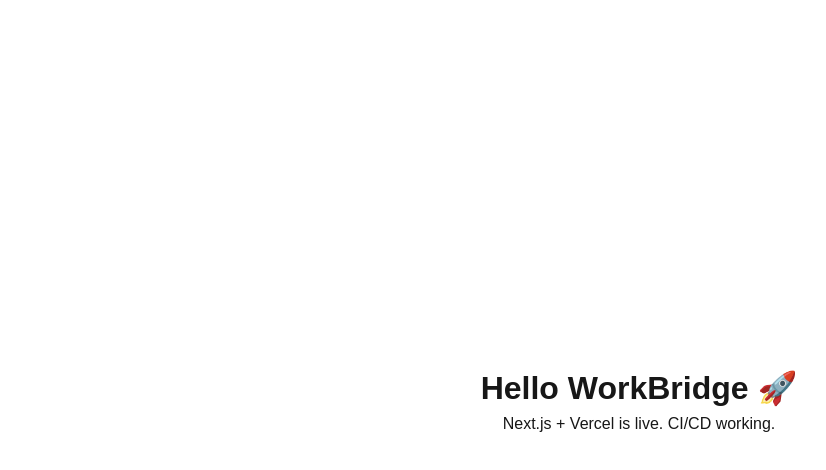
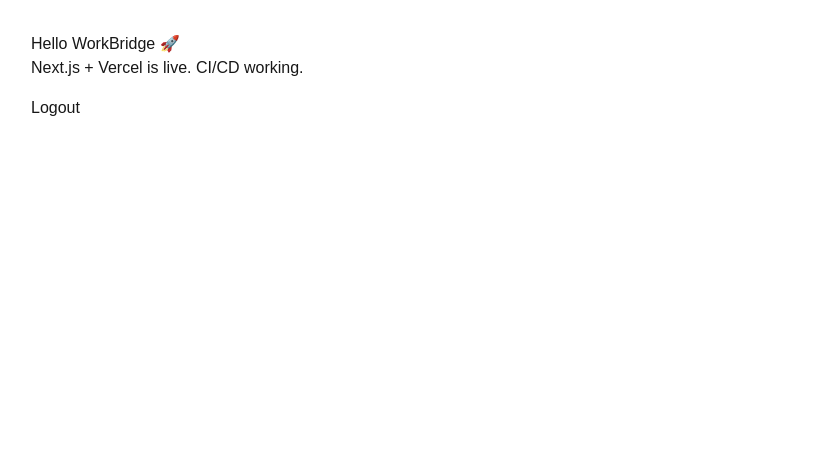
Before and after one commit to anjalirao768-hue/workbridge, a Next.js app: page /home in a window 1280 px wide. Shown: the top 470 px of the page, without its empty margins (1-827 px from the left). Built offline with nearby package versions, Linux system fonts and the light colour scheme.

Commit message:
feat: logout login flow fix

```diff
--- a/src/app/home/page.tsx
+++ b/src/app/home/page.tsx
@@ -1,10 +1,22 @@
-export default function Home() {
+"use client";
+
+import { useRouter } from "next/navigation";
+
+export default function HomePage() {
+  const router = useRouter();
+
+  async function handleLogout() {
+    await fetch("/api/logout", { method: "POST" }); // calls your logout route
+    router.push("/login"); // redirect to login
+  }
+
   return (
-    <main style={{ padding: 32, minHeight: "100vh", display: "grid", placeItems: "center" }}>
-      <div style={{ textAlign: "center" }}>
-        <h1 style={{ fontSize: 32, fontWeight: 700 }}>Hello WorkBridge 🚀</h1>
-        <p>Next.js + Vercel is live. CI/CD working.</p>
-      </div>
-    </main>
+    <div style={{ padding: "2rem" }}>
+      <h1>Hello WorkBridge 🚀</h1>
+      <p>Next.js + Vercel is live. CI/CD working.</p>
+      <button onClick={handleLogout} style={{ marginTop: "1rem" }}>
+        Logout
+      </button>
+    </div>
   );
 }
```
